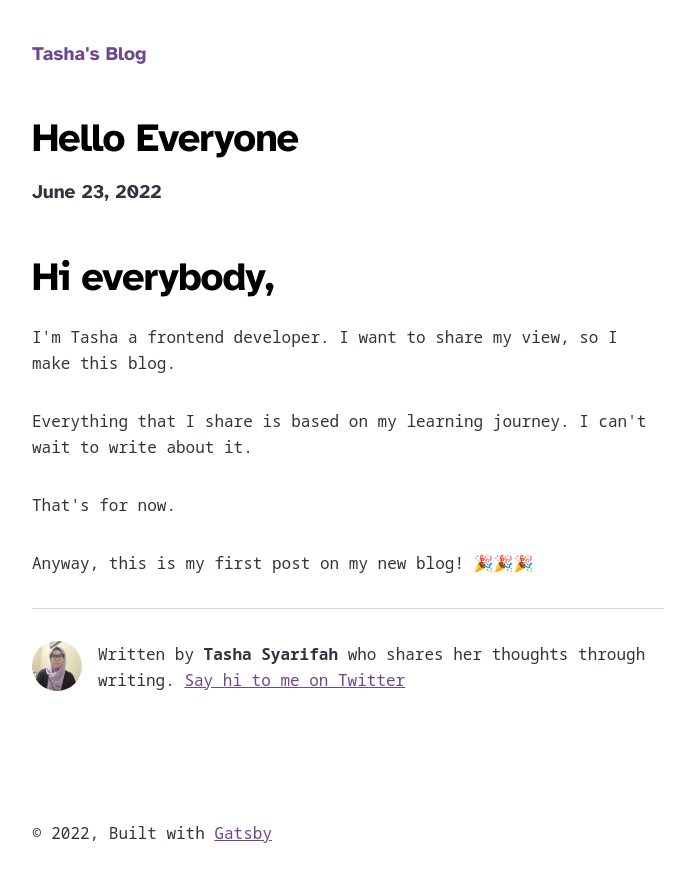
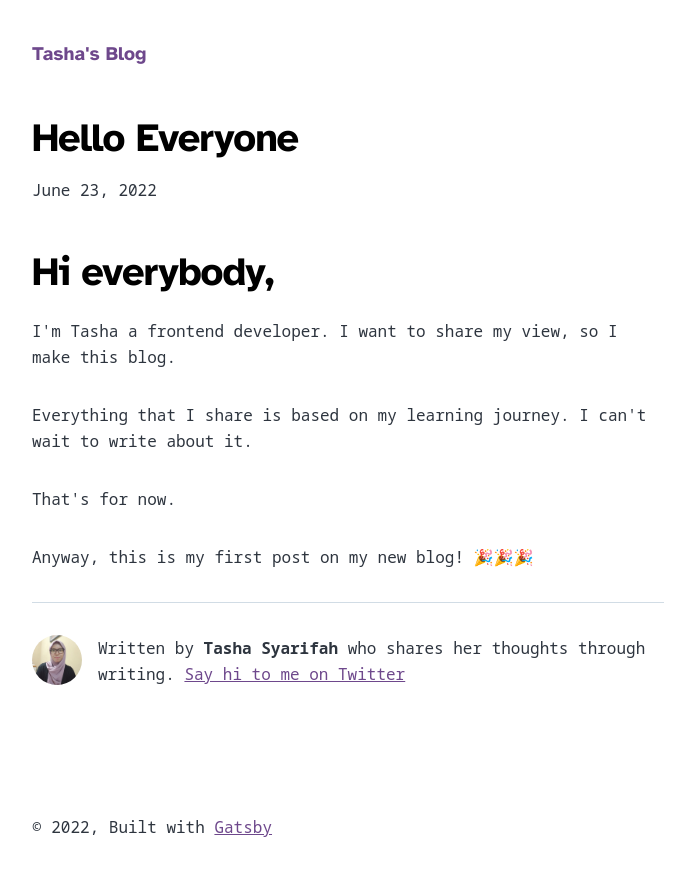
Before and after one commit to tashasyarifah/tasha-blog, a Gatsby site: page /hello-world/ in a window 1280 px wide. Shown: the whole page, without its empty margins (292-968 px from the left). Built offline with nearby package versions, Linux system fonts and the light colour scheme; Gatsby itself is replaced by a stand-in of ours.

Commit message:
Remove .blog-post header p style

```diff
--- a/src/style.css
+++ b/src/style.css
@@ -306,11 +306,6 @@ a:focus {
   margin: var(--spacing-0) var(--spacing-0) var(--spacing-4) var(--spacing-0);
 }
 
-.blog-post header p {
-  font-size: var(--fontSize-2);
-  font-family: var(--font-heading);
-}
-
 .blog-post-nav ul {
   margin: var(--spacing-0);
 }
```
